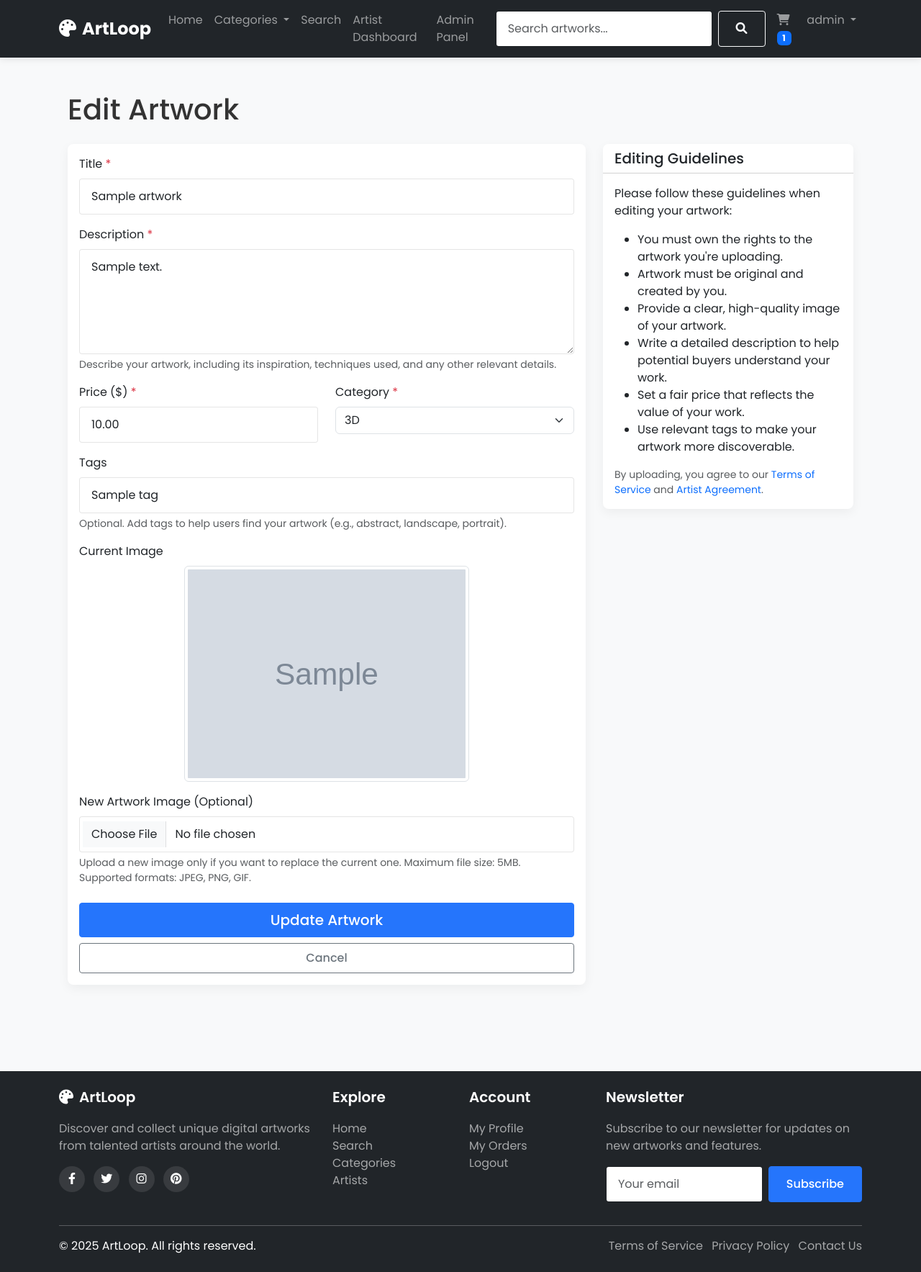
After one commit to yule44ka/web-tech, a PHP site: page /edit_artwork.php?id=1 in a window 1280 px wide. The commit adds this page. Shown: the whole page at 72% size. Run offline with PHP 8.4, Linux system fonts and the light colour scheme; a user stored in the database is signed in; data comes from the database, SQL or seed files in the repository; tables that the repository leaves empty hold one stand-in row (values such as "Sample post"); grey boxes marked "Sample" are stand-in pictures.

Commit message:
Add edit artwork functionality and update cart logic
Introduced `edit_artwork.php` to enable updating artwork details, including title, description, price, and image. Modified cart logic in `add_to_cart.php` to allow artists to add their own artworks to the cart, removing previous restrictions.

```diff
--- /dev/null
+++ b/edit_artwork.php
@@ -0,0 +1,435 @@
+<?php
+// Set page title
+$pageTitle = 'Edit Artwork';
+
+// Include database connection
+require_once 'includes/db_connect.php';
+
+// Start session if not already started
+if (session_status() == PHP_SESSION_NONE) {
+    session_start();
+}
+
+// Check if user is logged in and is an artist or admin
+if (!isset($_SESSION['user_id']) || ($_SESSION['role'] != 'artist' && $_SESSION['role'] != 'admin')) {
+    // Redirect to login page
+    header('Location: login.php?redirect=edit_artwork.php');
+    exit;
+}
+
+$userId = $_SESSION['user_id'];
+$message = '';
+$messageType = '';
+$formData = [
+    'title' => '',
+    'description' => '',
+    'price' => '',
+    'category_id' => '',
+    'tags' => ''
+];
+
+// Check if artwork ID is provided
+if (!isset($_GET['id']) || !is_numeric($_GET['id'])) {
+    header('Location: artist/dashboard.php');
+    exit;
+}
+
+$artworkId = (int)$_GET['id'];
+
+// Get artwork data
+try {
+    $stmt = $pdo->prepare("
+        SELECT a.*, GROUP_CONCAT(t.name SEPARATOR ', ') as tags
+        FROM artworks a
+        LEFT JOIN artwork_tags at ON a.artwork_id = at.artwork_id
+        LEFT JOIN tags t ON at.tag_id = t.tag_id
+        WHERE a.artwork_id = ?
+        GROUP BY a.artwork_id
+    ");
+    $stmt->execute([$artworkId]);
+    $artwork = $stmt->fetch();
+
+    // Check if artwork exists and belongs to the user
+    if (!$artwork) {
+        header('Location: artist/dashboard.php');
+        exit;
+    }
+
+    // Check if user is the artist or admin
+    if ($artwork['artist_id'] != $userId && $_SESSION['role'] != 'admin') {
+        header('Location: artist/dashboard.php');
+        exit;
+    }
+
+    // Populate form data
+    $formData = [
+        'title' => $artwork['title'],
+        'description' => $artwork['description'],
+        'price' => $artwork['price'],
+        'category_id' => $artwork['category_id'],
+        'tags' => $artwork['tags'] ?? ''
+    ];
+} catch (PDOException $e) {
+    error_log('Error fetching artwork: ' . $e->getMessage());
+    header('Location: artist/dashboard.php');
+    exit;
+}
+
+// Get categories for dropdown
+$categories = [];
+try {
+    $stmt = $pdo->query("SELECT * FROM categories ORDER BY name");
+    $categories = $stmt->fetchAll();
+} catch (PDOException $e) {
+    error_log('Error fetching categories: ' . $e->getMessage());
+}
+
+// Handle form submission
+if ($_SERVER['REQUEST_METHOD'] === 'POST') {
+    // Validate form data
+    $errors = [];
+
+    // Get form data
+    $formData['title'] = trim($_POST['title'] ?? '');
+    $formData['description'] = trim($_POST['description'] ?? '');
+    $formData['price'] = trim($_POST['price'] ?? '');
+    $formData['category_id'] = (int)($_POST['category_id'] ?? 0);
+    $formData['tags'] = trim($_POST['tags'] ?? '');
+
+    // Validate title
+    if (empty($formData['title'])) {
+        $errors['title'] = 'Title is required';
+    } elseif (strlen($formData['title']) > 100) {
+        $errors['title'] = 'Title must be less than 100 characters';
+    }
+
+    // Validate description
+    if (empty($formData['description'])) {
+        $errors['description'] = 'Description is required';
+    }
+
+    // Validate price
+    if (empty($formData['price'])) {
+        $errors['price'] = 'Price is required';
+    } elseif (!is_numeric($formData['price']) || $formData['price'] <= 0) {
+        $errors['price'] = 'Price must be a positive number';
+    }
+
+    // Validate category
+    if ($formData['category_id'] <= 0) {
+        $errors['category_id'] = 'Please select a category';
+    } else {
+        // Check if category exists
+        $stmt = $pdo->prepare("SELECT COUNT(*) FROM categories WHERE category_id = ?");
+        $stmt->execute([$formData['category_id']]);
+        if ($stmt->fetchColumn() == 0) {
+            $errors['category_id'] = 'Invalid category selected';
+        }
+    }
+
+    // If no errors, process update
+    if (empty($errors)) {
+        try {
+            // Begin transaction
+            $pdo->beginTransaction();
+
+            // Check if a new image was uploaded
+            $updateImage = false;
+            $filePath = $artwork['image_path'];
+
+            if (isset($_FILES['artwork_image']) && $_FILES['artwork_image']['error'] != UPLOAD_ERR_NO_FILE) {
+                // Validate image
+                if ($_FILES['artwork_image']['error'] != UPLOAD_ERR_OK) {
+                    throw new Exception('Error uploading image: ' . $_FILES['artwork_image']['error']);
+                }
+
+                // Check file type
+                $allowedTypes = ['image/jpeg', 'image/png', 'image/gif'];
+                $fileType = $_FILES['artwork_image']['type'];
+
+                if (!in_array($fileType, $allowedTypes)) {
+                    throw new Exception('Only JPEG, PNG, and GIF images are allowed');
+                }
+
+                // Check file size (max 5MB)
+                $maxSize = 5 * 1024 * 1024; // 5MB in bytes
+                if ($_FILES['artwork_image']['size'] > $maxSize) {
+                    throw new Exception('Image size must be less than 5MB');
+                }
+
+                // Upload image
+                $uploadDir = 'uploads/';
+
+                // Create uploads directory if it doesn't exist
+                if (!file_exists($uploadDir)) {
+                    mkdir($uploadDir, 0755, true);
+                }
+
+                // Generate unique filename
+                $fileExtension = pathinfo($_FILES['artwork_image']['name'], PATHINFO_EXTENSION);
+                $fileName = uniqid('artwork_') . '.' . $fileExtension;
+                $filePath = $uploadDir . $fileName;
+
+                // Move uploaded file
+                if (!move_uploaded_file($_FILES['artwork_image']['tmp_name'], $filePath)) {
+                    throw new Exception('Failed to move uploaded file');
+                }
+
+                $updateImage = true;
+            }
+
+            // Update artwork in database
+            if ($updateImage) {
+                $stmt = $pdo->prepare("
+                    UPDATE artworks
+                    SET title = ?, description = ?, image_path = ?, price = ?, category_id = ?, updated_at = NOW()
+                    WHERE artwork_id = ?
+                ");
+                $stmt->execute([
+                    $formData['title'],
+                    $formData['description'],
+                    $filePath,
+                    $formData['price'],
+                    $formData['category_id'],
+                    $artworkId
+                ]);
+
+                // Delete old image file
+                if (file_exists($artwork['image_path'])) {
+                    unlink($artwork['image_path']);
+                }
+            } else {
+                $stmt = $pdo->prepare("
+                    UPDATE artworks
+                    SET title = ?, description = ?, price = ?, category_id = ?, updated_at = NOW()
+                    WHERE artwork_id = ?
+                ");
+                $stmt->execute([
+                    $formData['title'],
+                    $formData['description'],
+                    $formData['price'],
+                    $formData['category_id'],
+                    $artworkId
+                ]);
+            }
+
+            // Process tags
+            // First, remove all existing tags for this artwork
+            $stmt = $pdo->prepare("DELETE FROM artwork_tags WHERE artwork_id = ?");
+            $stmt->execute([$artworkId]);
+
+            // Then add the new tags
+            if (!empty($formData['tags'])) {
+                $tags = explode(',', $formData['tags']);
+
+                foreach ($tags as $tagName) {
+                    $tagName = trim($tagName);
+                    if (empty($tagName)) continue;
+
+                    // Check if tag exists
+                    $stmt = $pdo->prepare("SELECT tag_id FROM tags WHERE name = ?");
+                    $stmt->execute([$tagName]);
+                    $tag = $stmt->fetch();
+
+                    if ($tag) {
+                        $tagId = $tag['tag_id'];
+                    } else {
+                        // Create new tag
+                        $stmt = $pdo->prepare("INSERT INTO tags (name) VALUES (?)");
+                        $stmt->execute([$tagName]);
+                        $tagId = $pdo->lastInsertId();
+                    }
+
+                    // Associate tag with artwork
+                    $stmt = $pdo->prepare("INSERT INTO artwork_tags (artwork_id, tag_id) VALUES (?, ?)");
+                    $stmt->execute([$artworkId, $tagId]);
+                }
+            }
+
+            // Commit transaction
+            $pdo->commit();
+
+            // Set success message
+            $message = 'Artwork updated successfully!';
+            $messageType = 'success';
+
+            // Redirect to artwork page
+            header('Location: artwork.php?id=' . $artworkId);
+            exit;
+
+        } catch (Exception $e) {
+            // Rollback transaction on error
+            $pdo->rollBack();
+
+            // Delete uploaded file if it exists and is new
+            if (isset($updateImage) && $updateImage && isset($filePath) && file_exists($filePath)) {
+                unlink($filePath);
+            }
+
+            error_log('Error updating artwork: ' . $e->getMessage());
+            $message = 'An error occurred while updating your artwork. Please try again.';
+            $messageType = 'danger';
+        }
+    } else {
+        // Display validation errors
+        $message = 'Please correct the errors below.';
+        $messageType = 'danger';
+    }
+}
+
+// Include header
+include 'includes/header.php';
+?>
+
+<div class="container py-4">
+    <h1 class="mb-4">Edit Artwork</h1>
+
+    <?php if (!empty($message)): ?>
+    <div class="alert alert-<?php echo $messageType; ?>" role="alert">
+        <?php echo $message; ?>
+    </div>
+    <?php endif; ?>
+
+    <div class="row">
+        <div class="col-md-8">
+            <div class="card">
+                <div class="card-body">
+                    <form method="POST" action="edit_artwork.php?id=<?php echo $artworkId; ?>" enctype="multipart/form-data" id="editForm">
+                        <div class="mb-3">
+                            <label for="title" class="form-label">Title <span class="text-danger">*</span></label>
+                            <input type="text" class="form-control <?php echo isset($errors['title']) ? 'is-invalid' : ''; ?>" id="title" name="title" value="<?php echo htmlspecialchars($formData['title']); ?>" required>
+                            <?php if (isset($errors['title'])): ?>
+                            <div class="invalid-feedback">
+                                <?php echo $errors['title']; ?>
+                            </div>
+                            <?php endif; ?>
+                        </div>
+
+                        <div class="mb-3">
+                            <label for="description" class="form-label">Description <span class="text-danger">*</span></label>
+                            <textarea class="form-control <?php echo isset($errors['description']) ? 'is-invalid' : ''; ?>" id="description" name="description" rows="5" required><?php echo htmlspecialchars($formData['description']); ?></textarea>
+                            <?php if (isset($errors['description'])): ?>
+                            <div class="invalid-feedback">
+                                <?php echo $errors['description']; ?>
+                            </div>
+                            <?php endif; ?>
+                            <div class="form-text">Describe your artwork, including its inspiration, techniques used, and any other relevant details.</div>
+                        </div>
+
+                        <div class="row">
+                            <div class="col-md-6 mb-3">
+                                <label for="price" class="form-label">Price ($) <span class="text-danger">*</span></label>
+                                <input type="number" step="0.01" min="0.01" class="form-control <?php echo isset($errors['price']) ? 'is-invalid' : ''; ?>" id="price" name="price" value="<?php echo htmlspecialchars($formData['price']); ?>" required>
+                                <?php if (isset($errors['price'])): ?>
+                                <div class="invalid-feedback">
+                                    <?php echo $errors['price']; ?>
+                                </div>
+                                <?php endif; ?>
+                            </div>
+
+                            <div class="col-md-6 mb-3">
+                                <label for="category" class="form-label">Category <span class="text-danger">*</span></label>
+                                <select class="form-select <?php echo isset($errors['category_id']) ? 'is-invalid' : ''; ?>" id="category" name="category_id" required>
+                                    <option value="">Select a category</option>
+                                    <?php foreach ($categories as $category): ?>
+                                    <option value="<?php echo $category['category_id']; ?>" <?php echo $formData['category_id'] == $category['category_id'] ? 'selected' : ''; ?>>
+                                        <?php echo htmlspecialchars($category['name']); ?>
+                                    </option>
+                                    <?php endforeach; ?>
+                                </select>
+                                <?php if (isset($errors['category_id'])): ?>
+                                <div class="invalid-feedback">
+                                    <?php echo $errors['category_id']; ?>
+                                </div>
+                                <?php endif; ?>
+                            </div>
+                        </div>
+
+                        <div class="mb-3">
+                            <label for="tags" class="form-label">Tags</label>
+                            <input type="text" class="form-control" id="tags" name="tags" placeholder="Enter tags separated by commas" value="<?php echo htmlspecialchars($formData['tags']); ?>">
+                            <div class="form-text">Optional. Add tags to help users find your artwork (e.g., abstract, landscape, portrait).</div>
+                        </div>
+
+                        <div class="mb-3">
+                            <label class="form-label">Current Image</label>
+                            <div class="text-center mb-3">
+                                <img src="<?php echo htmlspecialchars($artwork['image_path']); ?>" alt="<?php echo htmlspecialchars($artwork['title']); ?>" class="img-fluid img-thumbnail" style="max-height: 300px;">
+                            </div>
+                        </div>
+
+                        <div class="mb-4">
+                            <label for="artworkImage" class="form-label">New Artwork Image (Optional)</label>
+                            <input type="file" class="form-control <?php echo isset($errors['artwork_image']) ? 'is-invalid' : ''; ?>" id="artworkImage" name="artwork_image" accept="image/jpeg, image/png, image/gif">
+                            <?php if (isset($errors['artwork_image'])): ?>
+                            <div class="invalid-feedback">
+                                <?php echo $errors['artwork_image']; ?>
+                            </div>
+                            <?php endif; ?>
+                            <div class="form-text">Upload a new image only if you want to replace the current one. Maximum file size: 5MB. Supported formats: JPEG, PNG, GIF.</div>
+                        </div>
+
+                        <div class="mb-3">
+                            <div class="text-center">
+                                <img id="imagePreview" src="#" alt="New Image Preview" class="img-fluid img-thumbnail" style="max-height: 300px; display: none;">
+                            </div>
+                        </div>
+
+                        <div class="d-grid gap-2">
+                            <button type="submit" class="btn btn-primary btn-lg">Update Artwork</button>
+                            <a href="artwork.php?id=<?php echo $artworkId; ?>" class="btn btn-outline-secondary">Cancel</a>
+                        </div>
+                    </form>
+                </div>
+            </div>
+        </div>
+
+        <div class="col-md-4">
+            <div class="card mb-4">
+                <div class="card-header bg-white">
+                    <h5 class="mb-0">Editing Guidelines</h5>
+                </div>
+                <div class="card-body">
+                    <p>Please follow these guidelines when editing your artwork:</p>
+
+                    <ul>
+                        <li>You must own the rights to the artwork you're uploading.</li>
+                        <li>Artwork must be original and created by you.</li>
+                        <li>Provide a clear, high-quality image of your artwork.</li>
+                        <li>Write a detailed description to help potential buyers understand your work.</li>
+                        <li>Set a fair price that reflects the value of your work.</li>
+                        <li>Use relevant tags to make your artwork more discoverable.</li>
+                    </ul>
+
+                    <p class="mb-0 text-muted small">By uploading, you agree to our <a href="#">Terms of Service</a> and <a href="#">Artist Agreement</a>.</p>
+                </div>
+            </div>
+        </div>
+    </div>
+</div>
+
+<script>
+document.addEventListener('DOMContentLoaded', function() {
+    // Image preview
+    const artworkImage = document.getElementById('artworkImage');
+    const imagePreview = document.getElementById('imagePreview');
+
+    artworkImage.addEventListener('change', function() {
+        if (this.files && this.files[0]) {
+            const reader = new FileReader();
+
+            reader.onload = function(e) {
+                imagePreview.src = e.target.result;
+                imagePreview.style.display = 'block';
+            }
+
+            reader.readAsDataURL(this.files[0]);
+        }
+    });
+});
+</script>
+
+<?php
+// Include footer
+include 'includes/footer.php';
+?>
```
Also changed, not shown: php/add_to_cart.php (+2 -9 lines), uploads/artwork_68212c814cde9.jpg (deleted), uploads/artwork_6821c15e36455.png (deleted).
